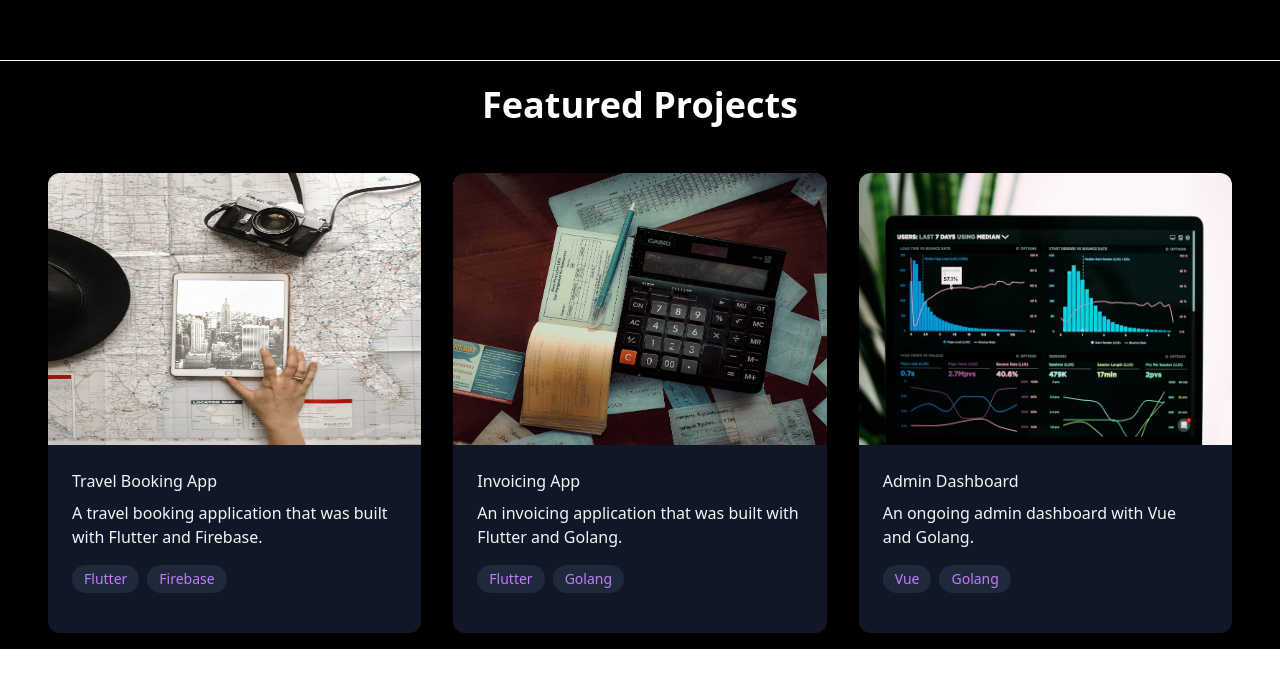
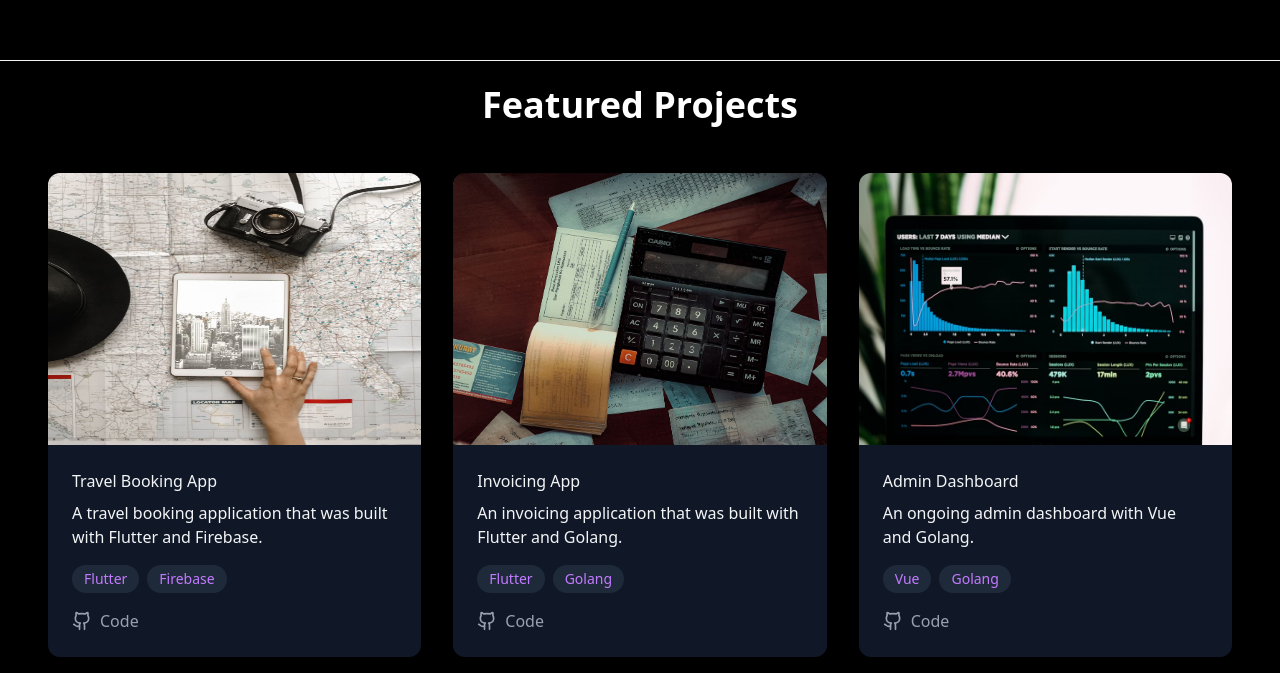
Before and after one commit to DroneBreaker/My-Portfolio, a Vue app: page / in a window 1280 px wide. Shown: the part 740-1413 px from the top of the page. Before the commit the page ends 1389 px from the top, so only its background shows below. Built offline with nearby package versions, Linux system fonts and the light colour scheme.

Commit message:
Completed with projects page

```diff
--- a/src/components/Projects.vue
+++ b/src/components/Projects.vue
@@ -25,6 +25,13 @@
                         {{ tag }}
                         </span>
                     </div>
+
+                    <div class="flex justify-between">
+                        <a :href="project.github" class="flex items-center text-gray-400 hover:text-purple-400">
+                            <Github class="w-5 h-5 mr-2" />
+                            Code
+                        </a>
+                </div>
                 </div>
             </div>
         </div>
@@ -33,6 +40,7 @@
 
 <script setup>
 import { ref } from 'vue';
+import  { Github } from 'lucide-vue-next'
 
 // Define props to accept the projects intro from the parent component
 const props = defineProps({
```
